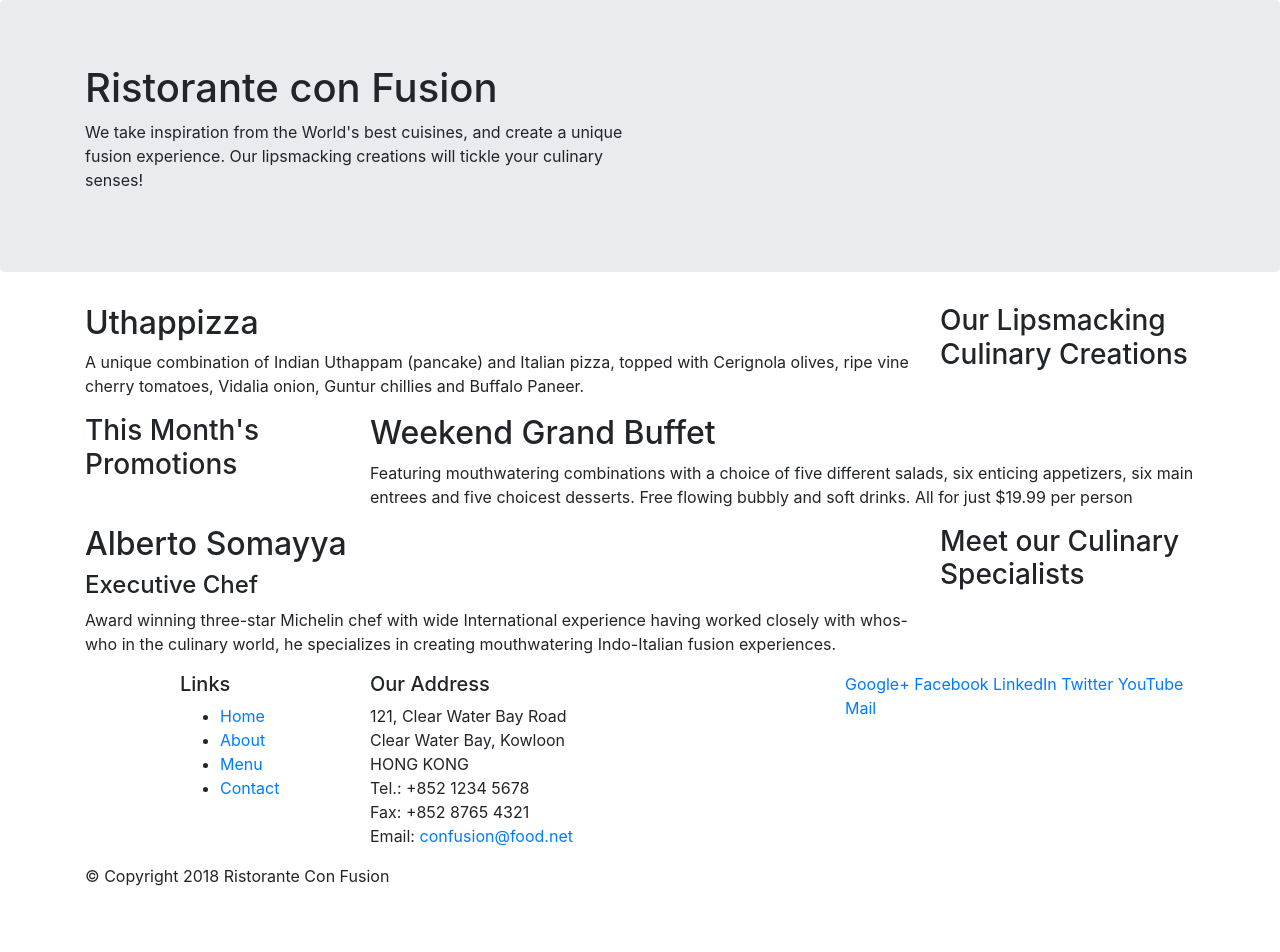
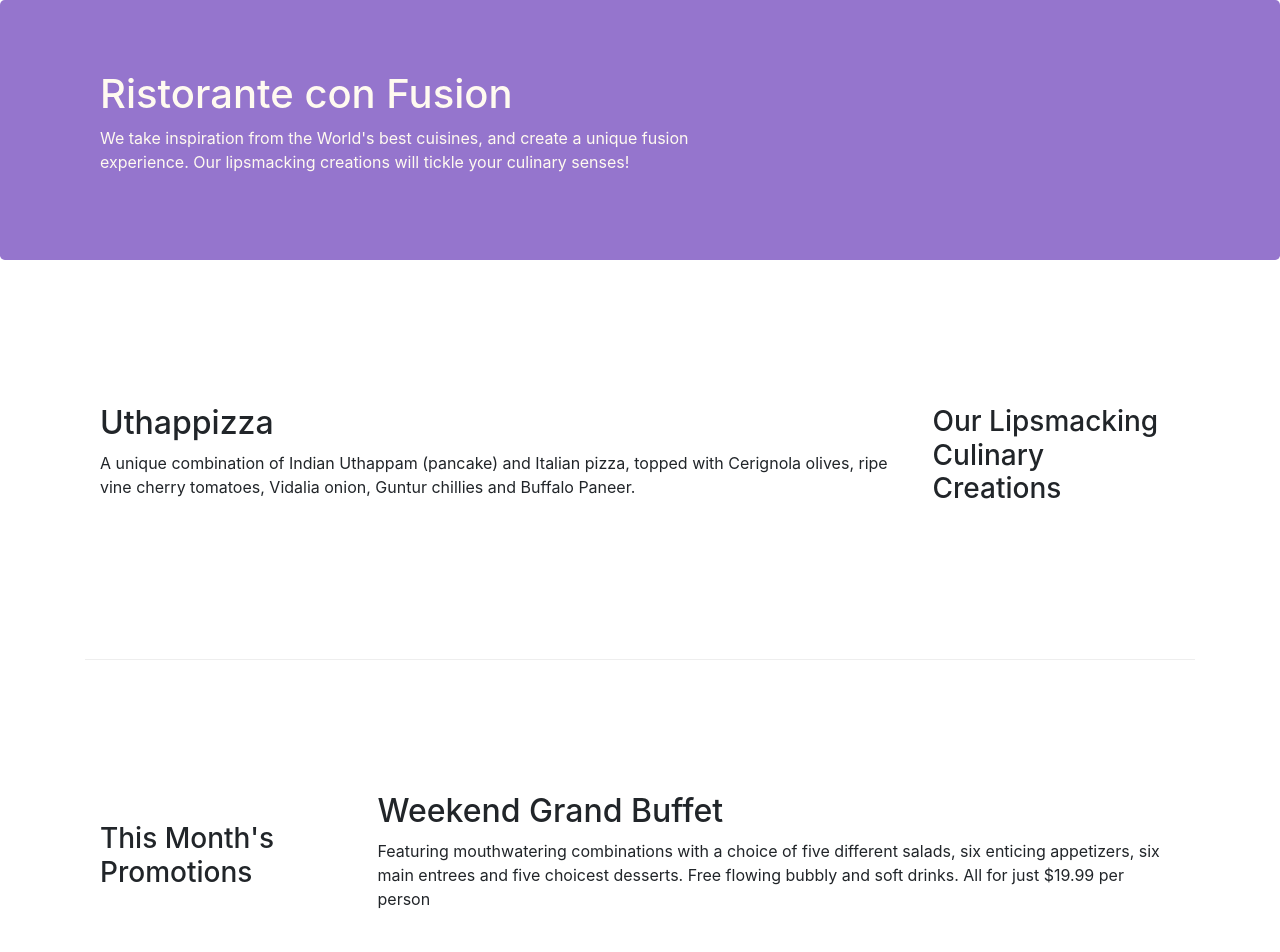
Before and after one commit to chintan8195/Front-End-Web-UI-Frameworks-and-Tools-Bootstrap-4, a website: page index.html in a window 1280 px wide. Shown: the top 952 px of the page. Before the commit the page ends 904 px from the top, so only its background shows below. Drawn offline with nearby package versions, Linux system fonts and the light colour scheme.

Commit message:
Bootstrap Grid Part 2

```diff
--- /dev/null
+++ b/css/styles.css
@@ -0,0 +1,30 @@
+.row-header{
+    margin: 0px auto;
+    padding: 0px auto;
+}
+.row-content{
+    margin: 0px auto;
+    padding: 50px 0px 50px 0px;
+    border-bottom: 1px ridge;
+    min-height: 400px;
+}
+
+.footer{
+    background-color: #D1C4E9;
+        margin: 0px auto;
+        padding: 20px 0px 20px 0px;
+
+}
+
+.jumbotron {
+    padding:70px 30px 70px 30px;
+    margin:0px auto;
+    background: #9575CD ;
+    color:floralwhite;
+}
+
+address{
+    font-size:80%;
+    margin:0px;
+    color:#0f0f0f;
+}
--- a/index.html
+++ b/index.html
@@ -9,15 +9,18 @@
 
       <!-- Bootstrap CSS -->
       <link rel="stylesheet" href="node_modules/bootstrap/dist/css/bootstrap.min.css">
+      <link rel="stylesheet" href="css/styles.css">
     <title>Ristorante Con Fusion</title>
+
+
 </head>
 
 <body>
 
     <header class="jumbotron">
         <div class="container">
-            <div class="row">
-                <div class="col-12 col-sm-6">
+            <div class="row row-header">
+                <div class="col-12 col-sm-7">
                     <h1>Ristorante con Fusion</h1>
                     <p>We take inspiration from the World's best cuisines, and create a unique fusion experience. Our lipsmacking creations will tickle your culinary senses!</p>
                 </div>
@@ -28,7 +31,7 @@
     </header>
 
     <div class="container">
-        <div class="row">
+        <div class="row row-content align-items-center">
             <div class="col-12 col-sm-4 order-sm-last col-md-3 ">
                 <h3>Our Lipsmacking Culinary Creations</h3>
             </div>
@@ -39,7 +42,7 @@
         </div>
 
 
-        <div class="row">
+        <div class="row row-content align-items-center">
             <div class="col-12 col-sm-4 col-md-3">
                 <h3>This Month's Promotions</h3>
             </div>
@@ -49,7 +52,7 @@
             </div>
         </div>
 
-        <div class="row">
+        <div class="row row-content align-items-center">
             <div class="col-12 col-sm-4 order-sm-last col-md-3">
                 <h3>Meet our Culinary Specialists</h3>
             </div>
@@ -61,12 +64,12 @@
         </div>
     </div>
 
-    <footer>
+    <footer class="footer">
         <div class="container">
             <div class="row">
                 <div class="col-4 offset-1 col-sm-2">
                     <h5>Links</h5>
-                    <ul>
+                    <ul class="list-unstyled">
                         <li><a href="#">Home</a></li>
                         <li><a href="#">About</a></li>
                         <li><a href="#">Menu</a></li>
@@ -84,8 +87,8 @@
 		              Email: <a href="mailto:confusion@food.net">confusion@food.net</a>
 		           </address>
                 </div>
-                <div class="col-12 col-sm-4">
-                    <div>
+                <div class="col-12 col-sm-4 align-self-center">
+                    <div class="text-center">
                         <a href="http://google.com/+">Google+</a>
                         <a href="http://www.facebook.com/profile.php?id=">Facebook</a>
                         <a href="http://www.linkedin.com/in/">LinkedIn</a>
@@ -95,7 +98,7 @@
                     </div>
                 </div>
            </div>
-           <div class="row">
+           <div class="row justify-content-center">
                 <div class="col-auto">
                     <p>© Copyright 2018 Ristorante Con Fusion</p>
                 </div>
```
